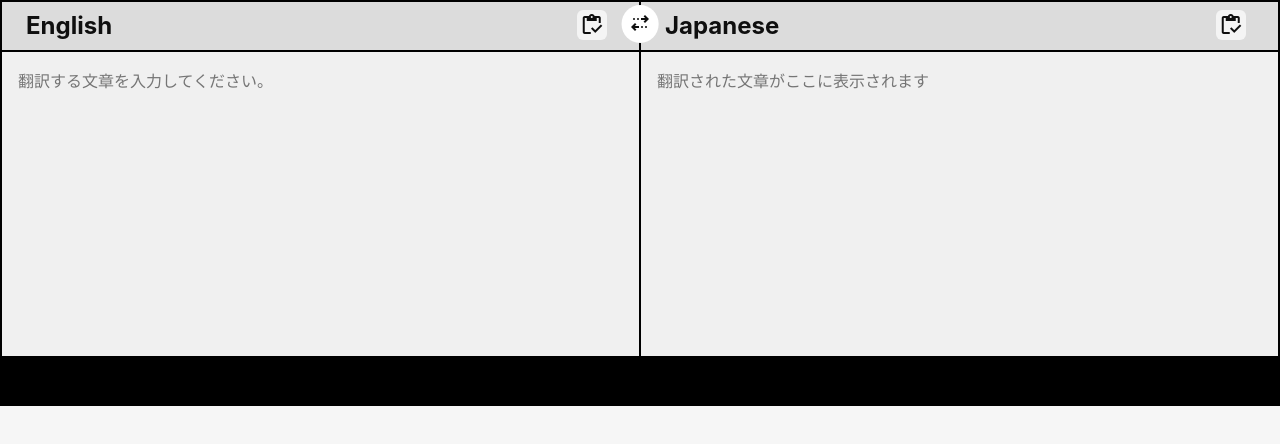
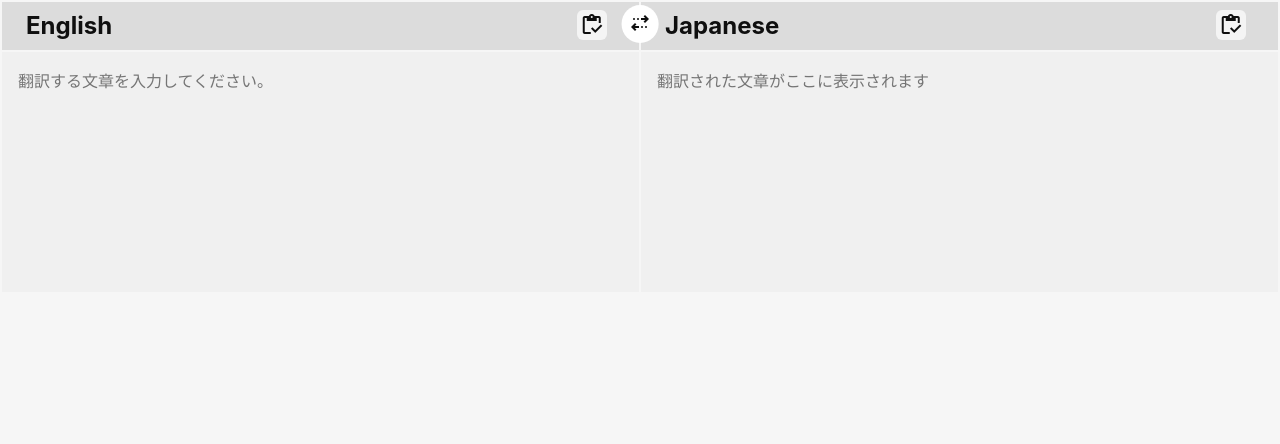
Before and after one commit to kanakanho/transrate-tauri-app, a React (Vite) app: page / in a window 1280 px wide. Shown: the top 444 px of the page. Built offline with nearby package versions, Linux system fonts and the light colour scheme.

Commit message:
fix: gridの縦幅の設定を修正

```diff
--- a/src/App.css
+++ b/src/App.css
@@ -1,8 +1,7 @@
 body {
     margin: 0;
     padding: 0;
-    height: 25.4rem;
-    background-color:black;
+    /* background-color:black; */
 }
 
 #root {
@@ -12,7 +11,7 @@ body {
 
 textarea {
     width: 100%-2rem;
-    height: 400%;
+    height: 86.5%;
     padding: 1rem;
     font-size: 1rem;
     color: "black";
@@ -31,6 +30,7 @@ textarea {
     display: grid;
     padding: 2px;
     grid-template-columns: 1fr 1fr;
+    grid-template-rows: 3rem 15rem;
     column-gap: 2px;
     row-gap: 2px;
     text-align: left;
```
